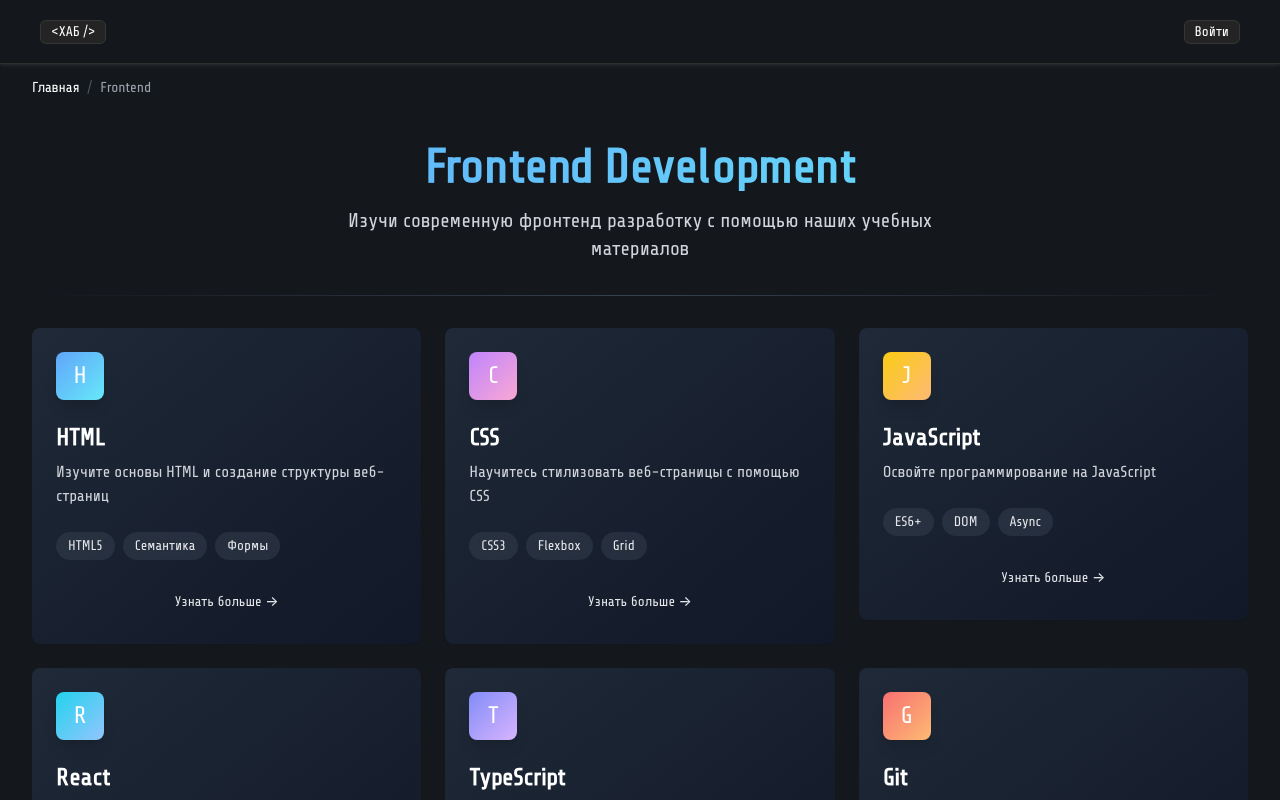
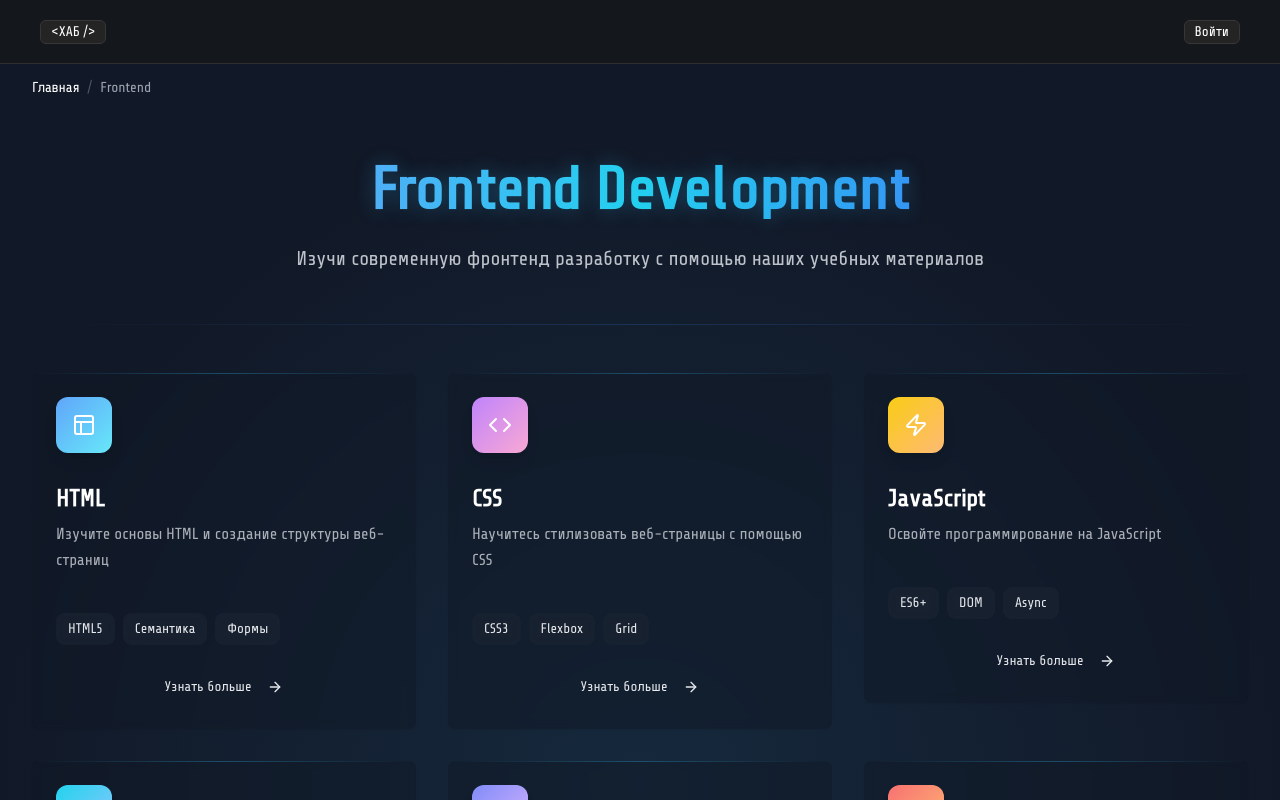
Before and after one commit to art-crazy/school-frontend, a React (Vite) app: page /frontend in a window 1280 px wide. Shown: the top 800 px of the page. Built offline with nearby package versions, Linux system fonts and the light colour scheme.

Commit message:
правки по ui

```diff
--- a/src/pages/Frontend/FrontendPage.module.scss
+++ b/src/pages/Frontend/FrontendPage.module.scss
@@ -1,58 +1,114 @@
 .frontendPage {
   min-height: 100vh;
-  background: transparent;
+  background: linear-gradient(to bottom, rgba(17, 24, 39, 0.95), rgba(17, 24, 39, 1));
+  position: relative;
+  overflow: hidden;
+
+  &::before {
+    content: '';
+    position: absolute;
+    top: 0;
+    left: 0;
+    right: 0;
+    height: 100%;
+    background: radial-gradient(circle at 50% 50%, rgba(56, 189, 248, 0.1), transparent 70%);
+    pointer-events: none;
+  }
 }
 
 .container {
-  @apply mx-auto p-4 space-y-8;
+  @apply mx-auto px-4 py-8 space-y-12 max-w-7xl relative z-10;
 }
 
 .header {
-  @apply text-center space-y-4;
+  @apply text-center space-y-6 max-w-3xl mx-auto;
 }
 
 .title {
-  @apply text-5xl font-bold tracking-tight bg-clip-text text-transparent bg-gradient-to-r from-blue-400 to-cyan-300;
+  @apply text-6xl font-bold tracking-tight bg-clip-text text-transparent bg-gradient-to-r from-blue-400 via-cyan-400 to-blue-500;
+  text-shadow: 0 0 20px rgba(56, 189, 248, 0.3);
 }
 
 .subtitle {
-  @apply text-xl text-gray-300 max-w-2xl mx-auto;
+  @apply text-xl text-gray-300/90 leading-relaxed;
 }
 
 .divider {
-  @apply h-px bg-gradient-to-r from-transparent via-gray-700 to-transparent my-12;
+  @apply h-px bg-gradient-to-r from-transparent via-blue-500/20 to-transparent my-12;
+  transform-origin: left;
 }
 
 .topicsGrid {
-  @apply grid grid-cols-1 md:grid-cols-2 lg:grid-cols-3 gap-6;
+  @apply grid grid-cols-1 md:grid-cols-2 lg:grid-cols-3 gap-8;
 }
 
 .topicCard {
-  @apply cursor-pointer transition-all duration-300 hover:shadow-xl hover:scale-[1.02] border border-gray-700 bg-gradient-to-br from-gray-800 to-gray-900 backdrop-blur-sm;
+  @apply cursor-pointer transition-all duration-300 hover:shadow-2xl hover:scale-[1.02] border border-gray-700/50 bg-gray-900/50 backdrop-blur-sm;
+  position: relative;
+  overflow: hidden;
+
+  &::before {
+    content: '';
+    position: absolute;
+    top: 0;
+    left: 0;
+    right: 0;
+    height: 1px;
+    background: linear-gradient(to right, transparent, rgba(56, 189, 248, 0.3), transparent);
+  }
+
+  &:hover {
+    border-color: rgba(56, 189, 248, 0.3);
+    box-shadow: 0 0 30px rgba(56, 189, 248, 0.1);
+  }
 }
 
 .icon {
-  @apply w-12 h-12 rounded-lg mb-4 flex items-center justify-center text-white text-2xl shadow-lg;
+  @apply w-14 h-14 rounded-xl mb-6 flex items-center justify-center text-white shadow-lg;
+  position: relative;
+  overflow: hidden;
+
+  &::after {
+    content: '';
+    position: absolute;
+    inset: 0;
+    background: linear-gradient(45deg, transparent, rgba(255, 255, 255, 0.1), transparent);
+    transform: translateX(-100%);
+    transition: transform 0.6s;
+  }
+
+  &:hover::after {
+    transform: translateX(100%);
+  }
 }
 
 .cardTitle {
-  @apply text-2xl text-white;
+  @apply text-2xl font-semibold text-white mb-2;
 }
 
 .cardDescription {
-  @apply text-base text-gray-300;
+  @apply text-base text-gray-300/80 leading-relaxed;
 }
 
 .tags {
-  @apply flex flex-wrap gap-2;
+  @apply flex flex-wrap gap-2 mt-4;
 }
 
 .tag {
-  @apply px-3 py-1 text-sm bg-gray-700/50 text-gray-200 rounded-full backdrop-blur-sm border border-gray-600;
+  @apply px-3 py-1.5 text-sm bg-gray-800/50 text-gray-200 rounded-lg backdrop-blur-sm border border-gray-700/50;
+  transition: all 0.2s ease;
+
+  &:hover {
+    @apply bg-gray-700/50 border-gray-600/50;
+  }
 }
 
 .button {
-  @apply w-full transition-colors text-gray-200 hover:text-white;
+  @apply w-full transition-all duration-300 text-gray-200 hover:text-white flex items-center justify-center gap-2;
+
+  &:hover {
+    transform: translateX(4px);
+  }
 }
 
 .container {
--- a/src/pages/Frontend/FrontendPage.tsx
+++ b/src/pages/Frontend/FrontendPage.tsx
@@ -4,61 +4,69 @@ import { Card, CardContent, CardHeader, CardTitle, CardDescription, CardFooter }
 import { Button } from '@/components/ui/button';
 import { Breadcrumbs } from '@/shared/ui/Breadcrumbs/Breadcrumbs';
 import { motion } from 'framer-motion';
+import { ArrowRight, Code, Layout, Zap, Type, GitBranch, Terminal } from 'lucide-react';
 import styles from './FrontendPage.module.scss';
 
-const FrontendPage: React.FC = () => {
 const topics = [
   {
     title: 'HTML',
     description: 'Изучите основы HTML и создание структуры веб-страниц',
     tags: ['HTML5', 'Семантика', 'Формы'],
     link: '/frontend/html',
-      gradient: 'from-blue-400 to-cyan-300'
+    gradient: 'from-blue-400 to-cyan-300',
+    icon: <Layout size={24} />
   },
   {
     title: 'CSS',
     description: 'Научитесь стилизовать веб-страницы с помощью CSS',
     tags: ['CSS3', 'Flexbox', 'Grid'],
     link: '/frontend/css',
-      gradient: 'from-purple-400 to-pink-300'
+    gradient: 'from-purple-400 to-pink-300',
+    icon: <Code size={24} />
   },
   {
     title: 'JavaScript',
     description: 'Освойте программирование на JavaScript',
     tags: ['ES6+', 'DOM', 'Async'],
     link: '/frontend/javascript',
-      gradient: 'from-yellow-400 to-orange-300'
+    gradient: 'from-yellow-400 to-orange-300',
+    icon: <Zap size={24} />
   },
   {
     title: 'React',
     description: 'Изучите современный фреймворк для создания пользовательских интерфейсов',
     tags: ['Hooks', 'Components', 'State'],
     link: '/frontend/react',
-      gradient: 'from-cyan-400 to-blue-300'
+    gradient: 'from-cyan-400 to-blue-300',
+    icon: <Code size={24} />
   },
   {
     title: 'TypeScript',
     description: 'Добавьте типизацию в ваш JavaScript код',
     tags: ['Types', 'Interfaces', 'Generics'],
     link: '/frontend/typescript',
-      gradient: 'from-indigo-400 to-purple-300'
+    gradient: 'from-indigo-400 to-purple-300',
+    icon: <Type size={24} />
   },
   {
     title: 'Git',
     description: 'Научитесь работать с системой контроля версий',
     tags: ['Branches', 'Commits', 'Merge'],
     link: '/frontend/git',
-      gradient: 'from-red-400 to-orange-300'
+    gradient: 'from-red-400 to-orange-300',
+    icon: <GitBranch size={24} />
   },
   {
     title: 'Задачи на Promise',
     description: 'Практические задания для отработки работы с Promise',
     tags: ['Async', 'Await', 'Promises'],
     link: '/frontend/promise-tasks',
-      gradient: 'from-green-400 to-emerald-300'
+    gradient: 'from-green-400 to-emerald-300',
+    icon: <Terminal size={24} />
   }
 ];
 
+const FrontendPage: React.FC = () => {
   return (
     <div className={styles.frontendPage}>
       <div className={styles.container}>
@@ -70,11 +78,30 @@ const FrontendPage: React.FC = () => {
           transition={{ duration: 0.5 }}
           className={styles.header}
         >
-          <h1 className={styles.title}>Frontend Development</h1>
-          <p className={styles.subtitle}>Изучи современную фронтенд разработку с помощью наших учебных материалов</p>
+          <motion.h1
+            className={styles.title}
+            initial={{ opacity: 0, y: 20 }}
+            animate={{ opacity: 1, y: 0 }}
+            transition={{ duration: 0.5, delay: 0.2 }}
+          >
+            Frontend Development
+          </motion.h1>
+          <motion.p
+            className={styles.subtitle}
+            initial={{ opacity: 0, y: 20 }}
+            animate={{ opacity: 1, y: 0 }}
+            transition={{ duration: 0.5, delay: 0.3 }}
+          >
+            Изучи современную фронтенд разработку с помощью наших учебных материалов
+          </motion.p>
         </motion.div>
 
-        <div className={styles.divider} />
+        <motion.div
+          className={styles.divider}
+          initial={{ scaleX: 0 }}
+          animate={{ scaleX: 1 }}
+          transition={{ duration: 0.8, delay: 0.4 }}
+        />
 
         <div className={styles.topicsGrid}>
           {topics.map((topic, index) => (
@@ -87,24 +114,33 @@ const FrontendPage: React.FC = () => {
               <Link to={topic.link} className={styles.block}>
                 <Card className={`${styles.topicCard} group`}>
                   <CardHeader>
-                    <div className={`${styles.icon} bg-gradient-to-br ${topic.gradient}`}>
-                      {topic.title[0]}
-                    </div>
+                    <motion.div
+                      className={`${styles.icon} bg-gradient-to-br ${topic.gradient}`}
+                      whileHover={{ scale: 1.1, rotate: 5 }}
+                      transition={{ duration: 0.2 }}
+                    >
+                      {topic.icon}
+                    </motion.div>
                     <CardTitle className={styles.cardTitle}>{topic.title}</CardTitle>
                     <CardDescription className={styles.cardDescription}>{topic.description}</CardDescription>
                   </CardHeader>
                   <CardContent>
                     <div className={styles.tags}>
                       {topic.tags.map((tag, tagIndex) => (
-                        <span key={tagIndex} className={styles.tag}>
+                        <motion.span
+                          key={tagIndex}
+                          className={styles.tag}
+                          whileHover={{ scale: 1.05 }}
+                          transition={{ duration: 0.2 }}
+                        >
                           {tag}
-                        </span>
+                        </motion.span>
                       ))}
                     </div>
                   </CardContent>
                   <CardFooter>
                     <Button variant="ghost" className={`${styles.button} group-hover:bg-gray-700/50`}>
-                      Узнать больше →
+                      Узнать больше <ArrowRight className="ml-2 h-4 w-4" />
                     </Button>
                   </CardFooter>
                 </Card>
```
Lines whose indentation alone changed are shown as unchanged.
